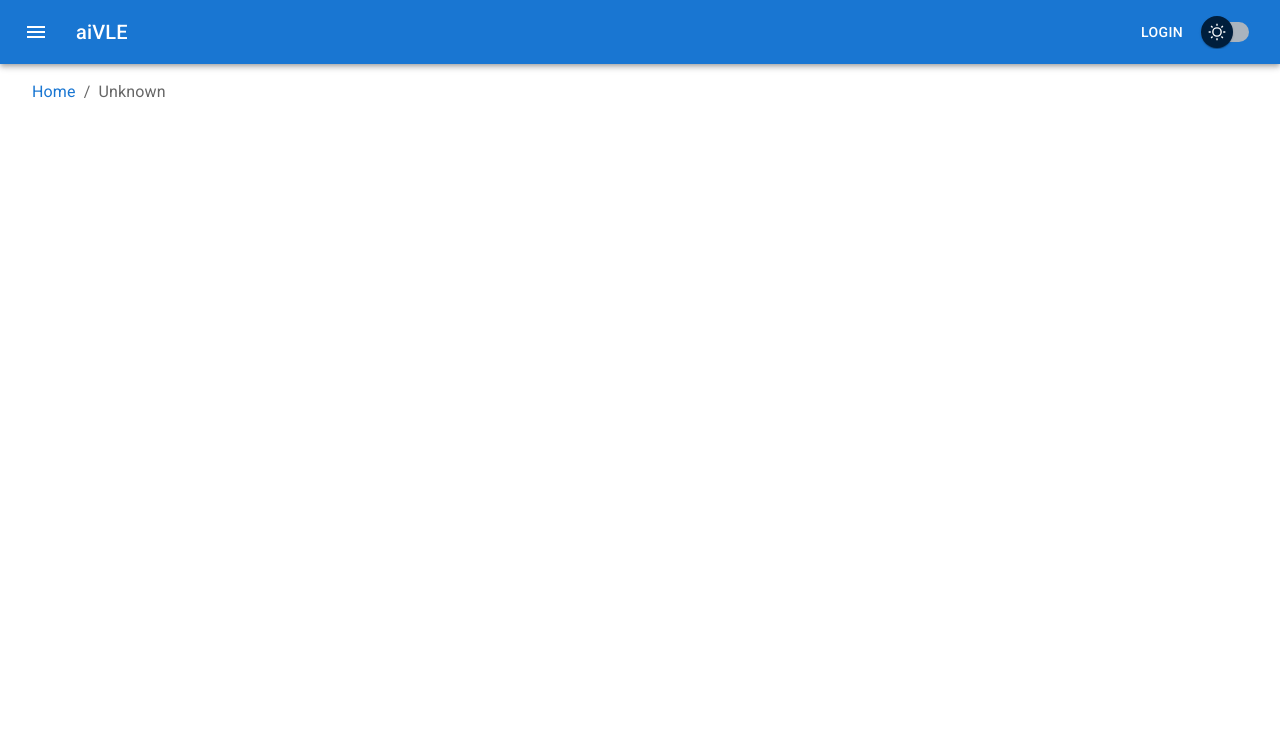
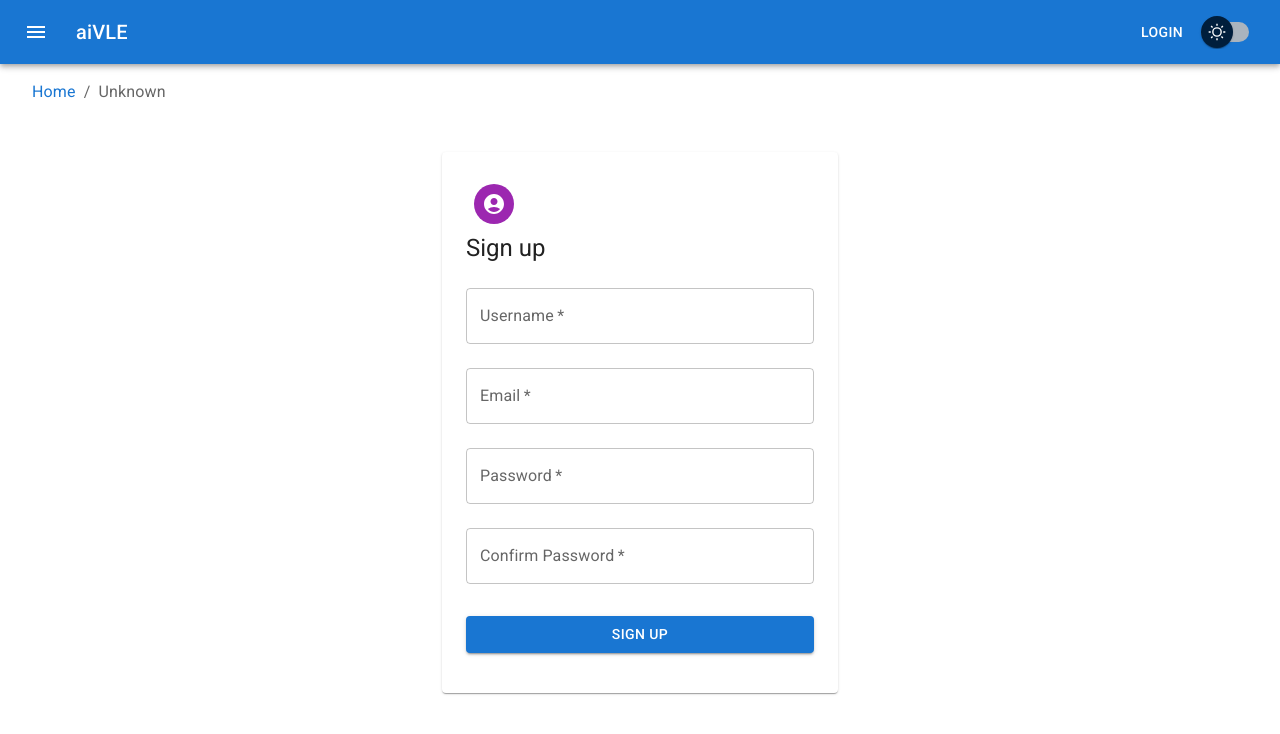
Before and after one commit to le0tan/aivle-fe, a React (Create React App) app: page /signup in a window 1280 px wide. Shown: the top 734 px of the page. Built offline with nearby package versions, Linux system fonts and the light colour scheme.

Commit message:
signup form

```diff
--- a/package.json
+++ b/package.json
@@ -20,7 +20,8 @@
     "react-redux": "^7.2.5",
     "react-router-dom": "^5.3.0",
     "react-scripts": "4.0.3",
-    "web-vitals": "^1.1.2"
+    "web-vitals": "^1.1.2",
+    "yup": "^0.32.9"
   },
   "scripts": {
     "start": "react-scripts start",
--- a/src/App.js
+++ b/src/App.js
@@ -31,6 +31,7 @@ import Home from "./pages/home";
 import Submissions from "./pages/submissions";
 import {cleanAuthStorage} from "./lib/auth";
 import VerifyEmail from "./pages/verifyEmail";
+import Signup from "./pages/signup";
 
 const MyApp = () => {
   const isLoggedIn = useSelector(selectLoggedIn);
@@ -100,6 +101,9 @@ const MyApp = () => {
         <Route exact path="/signin/">
           <SignIn/>
         </Route>
+        <Route exact path="/signup/">
+          <Signup/>
+        </Route>
         <Route exact path="/api_test/">
           <ApiTest/>
         </Route>
--- /dev/null
+++ b/src/components/alert.jsx
@@ -0,0 +1,9 @@
+import React from "react";
+import MuiAlert from "@mui/material/Alert";
+
+export const Alert = React.forwardRef(function Alert(
+  props,
+  ref,
+) {
+  return <MuiAlert elevation={6} ref={ref} variant="filled" {...props} />;
+});
--- /dev/null
+++ b/src/components/fixedWidthPaper.jsx
@@ -0,0 +1,24 @@
+import {Paper, styled} from "@mui/material";
+
+const StyledDiv = styled('div')(({theme}) => ({
+  marginTop: theme.spacing(3),
+  marginBottom: theme.spacing(3),
+  padding: theme.spacing(2),
+  [theme.breakpoints.up(600)]: {
+    marginTop: theme.spacing(6),
+    marginBottom: theme.spacing(6),
+    padding: theme.spacing(3),
+  },
+}));
+
+const FixedWidthPaper = ({children}) => {
+  return (
+    <Paper>
+      <StyledDiv>
+        {children}
+      </StyledDiv>
+    </Paper>
+  )
+}
+
+export default FixedWidthPaper;
--- /dev/null
+++ b/src/components/signupForm.jsx
@@ -0,0 +1,111 @@
+import * as Yup from 'yup';
+import {useForm} from "react-hook-form";
+import {useState} from "react";
+import {Button, styled, TextField, Typography} from "@mui/material";
+import axios from "axios";
+import {API_BASE_URL} from "../constants";
+import {useYupValidationResolver} from "../lib/yupValidationResolver";
+import {SignUpSnackbarType} from "../pages/signup";
+
+const Form = styled('form')(({theme}) => ({
+    width: '100%', // Fix IE 11 issue.
+    marginTop: theme.spacing(1),
+  })
+);
+
+const SignupForm = (props) => {
+  const validationSchema = Yup.object(
+    {
+      username: Yup.string().required('Username is required'),
+      email: Yup.string().required('Email is required').email('Email is invalid'),
+      password: Yup.string().required('Password is required'),
+      confirmPassword: Yup.string().required('Confirm Password is required')
+        .oneOf([Yup.ref('password'), null], 'Confirm Password does not match'),
+    }
+  );
+  const resolver = useYupValidationResolver(validationSchema);
+  const {handleSubmit, register, formState: {errors}} = useForm({resolver: resolver});
+  const [disable, setDisable] = useState(false);
+  const [showForm, setShowForm] = useState(true);
+  const onSubmit = data => {
+    const bodyForm = new FormData();
+    bodyForm.append("username", data.username);
+    bodyForm.append("password1", data.password);
+    bodyForm.append("password2", data.confirmPassword);
+    bodyForm.append("email", data.email);
+    setDisable(true);
+    axios(
+      {
+        method: "post",
+        url: API_BASE_URL + "/dj-rest-auth/registration/",
+        data: bodyForm,
+        headers: {"Content-Type": "multipart/form-data"}
+      }
+    ).then(resp => {
+      if (resp.status === 201) {
+        props.setSnackBarType(SignUpSnackbarType.Success);
+        props.setOpenSnackBar(true);
+        setShowForm(false);
+      } else {
+        props.setSnackBarType(resp.data);
+        props.setOpenSnackBar(true);
+      }
+    }).catch(e => {
+      if (e.response) {
+        const data = e.response.data;
+        if (data.email && data.username) {
+          props.setSnackBarType(SignUpSnackbarType.ExistingBoth);
+        } else if (data.email) {
+          props.setSnackBarType(SignUpSnackbarType.ExistingEmail);
+        } else if (data.username) {
+          props.setSnackBarType(SignUpSnackbarType.ExistingUsername);
+        } else {
+          props.setSnackBarType(data);
+        }
+        props.setOpenSnackBar(true);
+      }
+    }).finally(() => {
+      setDisable(false);
+    })
+  };
+  if (showForm) {
+    return (
+      <>
+        <Form onSubmit={handleSubmit(onSubmit)} noValidate>
+          <TextField id="username" name="username" label="Username" fullWidth required margin="normal"
+                     {...register('username')}
+                     error={!!errors.username}
+                     helperText={errors.username?.message}/>
+          <TextField id="email" name="email" label="Email" fullWidth required margin="normal"
+                     {...register('email')}
+                     error={!!errors.email}
+                     helperText={errors.email?.message}/>
+          <TextField id="password" name="password" label="Password" fullWidth required margin="normal"
+                     type="password"
+                     {...register('password')}
+                     error={!!errors.password}
+                     helperText={errors.password?.message}/>
+          <TextField id="confirmPassword" name="confirmPassword" label="Confirm Password" fullWidth required
+                     margin="normal" type="password"
+                     {...register('confirmPassword')}
+                     error={!!errors.confirmPassword}
+                     helperText={errors.confirmPassword?.message}/>
+          <Button variant="contained" color="primary" type="submit" fullWidth
+                  sx={{marginTop: 3, marginBottom: 2}} disabled={disable}>
+            Sign Up
+          </Button>
+        </Form>
+      </>
+    )
+  } else {
+    return (
+      <>
+        <Typography sx={{marginTop: 2}}>
+          A verification email has been sent to your email address.
+        </Typography>
+      </>
+    )
+  }
+}
+
+export default SignupForm;
--- a/src/constants.js
+++ b/src/constants.js
@@ -1 +1,2 @@
 export const API_BASE_URL = "https://aivle-api.leotan.cn";
+// export const API_BASE_URL = "http://127.0.0.1:8000";
--- /dev/null
+++ b/src/lib/yupValidationResolver.js
@@ -0,0 +1,31 @@
+import {useCallback} from "react";
+
+export const useYupValidationResolver = validationSchema =>
+  useCallback(
+    async data => {
+      try {
+        const values = await validationSchema.validate(data, {
+          abortEarly: false
+        });
+        return {
+          values,
+          errors: {}
+        };
+      } catch (errors) {
+        return {
+          values: {},
+          errors: errors.inner.reduce(
+            (allErrors, currentError) => ({
+              ...allErrors,
+              [currentError.path]: {
+                type: currentError.type ?? "validation",
+                message: currentError.message
+              }
+            }),
+            {}
+          )
+        };
+      }
+    },
+    [validationSchema]
+  );
--- a/src/pages/api_test.jsx
+++ b/src/pages/api_test.jsx
@@ -1,8 +1,7 @@
 import React, {useState} from "react";
 import {useDispatch, useSelector} from "react-redux";
 import {logout, selectLoggedIn} from "../redux/authSlice";
-import {Box, Button, Container, CssBaseline, Paper, Snackbar, styled, TextField, Typography} from "@mui/material";
-import {Alert, SignInPaper} from "./signin";
+import {Box, Button, Container, CssBaseline, Snackbar, styled, TextField, Typography} from "@mui/material";
 import {useForm} from "react-hook-form";
 import axios from "axios";
 import {API_BASE_URL} from "../constants";
@@ -10,6 +9,8 @@ import {useHistory} from "react-router-dom";
 import ReactJson from 'react-json-view'
 import {useTheme} from "@mui/material/styles";
 import {cleanAuthStorage} from "../lib/auth";
+import FixedWidthPaper from "../components/fixedWidthPaper";
+import {Alert} from "../components/alert";
 
 const Form = styled('form')(({theme}) => ({
     width: '100%', // Fix IE 11 issue.
@@ -53,8 +54,7 @@ const ApiTest = () => {
     <React.Fragment>
       <Container component="main" maxWidth="lg">
         <CssBaseline/>
-        <SignInPaper>
-          <Paper elevation={3} style={{padding: "10px"}}>
+        <FixedWidthPaper>
           <Typography variant={"button"}>
             API Testing Tool
           </Typography>
@@ -66,13 +66,12 @@ const ApiTest = () => {
               Submit
             </Button>
           </Form>
-            <Box sx={{margin: 1, marginTop: 3}}>
+          <Box sx={{marginTop: 3}}>
             <ReactJson src={text === "" ? {} : JSON.parse(text)}
                        theme={theme.palette.mode === "light" ? "rjv-default" : "solarized"}
                        collapsed={2}/>
           </Box>
-          </Paper>
-        </SignInPaper>
+        </FixedWidthPaper>
       </Container>
       <Snackbar open={open} autoHideDuration={6000} onClose={() => setOpen(false)}>
         <Alert onClose={() => setOpen(false)}
--- a/src/pages/signin.jsx
+++ b/src/pages/signin.jsx
@@ -1,34 +1,11 @@
-import {Avatar, Container, CssBaseline, Paper, Snackbar, styled, Typography} from "@mui/material";
+import {Avatar, Container, CssBaseline, Snackbar, Typography} from "@mui/material";
 import SigninForm from "../components/signinForm";
 import LockOutlinedIcon from '@mui/icons-material/LockOutlined';
 import {useSelector} from "react-redux";
 import {selectLoggedIn} from "../redux/authSlice";
 import React from "react";
-import MuiAlert from '@mui/material/Alert';
-
-export const SignInPaper = styled('div')(({theme}) => ({
-  marginTop: theme.spacing(3),
-  marginBottom: theme.spacing(3),
-  padding: theme.spacing(2),
-  [theme.breakpoints.up(600)]: {
-    marginTop: theme.spacing(6),
-    marginBottom: theme.spacing(6),
-    padding: theme.spacing(3),
-  },
-}));
-
-const LoginIcon = styled(Avatar)(({theme}) => ({
-  margin: theme.spacing(1),
-  backgroundColor: theme.palette.secondary.main,
-}));
-
-export const Alert = React.forwardRef(function Alert(
-  props,
-  ref,
-) {
-  return <MuiAlert elevation={6} ref={ref} variant="filled" {...props} />;
-});
-
+import FixedWidthPaper from "../components/fixedWidthPaper";
+import {Alert} from "../components/alert";
 
 export const SigninSnackBarType = {
   Success: "success",
@@ -49,11 +26,10 @@ const SignIn = () => {
   return (
     <Container component="main" maxWidth="xs">
       <CssBaseline/>
-      <Paper>
-        <SignInPaper>
-          <LoginIcon>
+      <FixedWidthPaper>
+        <Avatar sx={{margin: 1, backgroundColor: "secondary.main"}}>
           <LockOutlinedIcon/>
-          </LoginIcon>
+        </Avatar>
         <Typography component="h1" variant="h5">
           Sign in
         </Typography>
@@ -64,8 +40,7 @@ const SignIn = () => {
               You are already signed in!
             </Typography>
         }
-        </SignInPaper>
-      </Paper>
+      </FixedWidthPaper>
       <Snackbar open={openSnackBar} autoHideDuration={6000} onClose={handleClose}>
         <Alert onClose={handleClose}
                severity={snackBarType === SigninSnackBarType.Success ? "success" : "error"}
--- /dev/null
+++ b/src/pages/signup.jsx
@@ -0,0 +1,65 @@
+import {Avatar, Container, CssBaseline, Snackbar, Typography} from "@mui/material";
+import FixedWidthPaper from "../components/fixedWidthPaper";
+import SignupForm from "../components/signupForm";
+import {AccountCircle} from "@mui/icons-material";
+import React from "react";
+import {Alert} from "../components/alert";
+
+export const SignUpSnackbarType = {
+  Success: "success",
+  ExistingEmail: "existing_email",
+  ExistingUsername: "existing_username",
+  ExistingBoth: "existing_both",
+}
+
+const getSnackbarText = (snackbarType) => {
+  switch (snackbarType) {
+    case SignUpSnackbarType.Success:
+      return "Success!";
+    case SignUpSnackbarType.ExistingEmail:
+      return "This email has been used.";
+    case SignUpSnackbarType.ExistingUsername:
+      return "This username has been used.";
+    case SignUpSnackbarType.ExistingBoth:
+      return "Both the username and email have been used.";
+    default:
+      return snackbarType;
+  }
+}
+
+const Signup = () => {
+  const [openSnackBar, setOpenSnackBar] = React.useState(false);
+  const [snackBarType, setSnackBarType] = React.useState(SignUpSnackbarType.Success);
+  const handleClose = (event, reason) => {
+    if (reason === "clickaway") {
+      return;
+    }
+    setOpenSnackBar(false);
+  };
+
+  return (
+    <>
+      <Container component="main" maxWidth="xs">
+        <CssBaseline/>
+        <FixedWidthPaper>
+          <Avatar sx={{margin: 1, backgroundColor: "secondary.main"}}>
+            <AccountCircle/>
+          </Avatar>
+          <Typography component="h1" variant="h5">
+            Sign up
+          </Typography>
+          <SignupForm setOpenSnackBar={setOpenSnackBar} setSnackBarType={setSnackBarType}/>
+        </FixedWidthPaper>
+      </Container>
+      <Snackbar open={openSnackBar} autoHideDuration={6000} onClose={handleClose}>
+        <Alert onClose={handleClose}
+               severity={snackBarType === SignUpSnackbarType.Success ? "success" : "error"}
+               sx={{width: '100%'}}>
+          {getSnackbarText(snackBarType)}
+        </Alert>
+      </Snackbar>
+    </>
+  );
+}
+
+export default Signup;
```
Also changed, not shown: 1 other file (tests, documents, lock files or other folders). Lines whose indentation alone changed are shown as unchanged.
